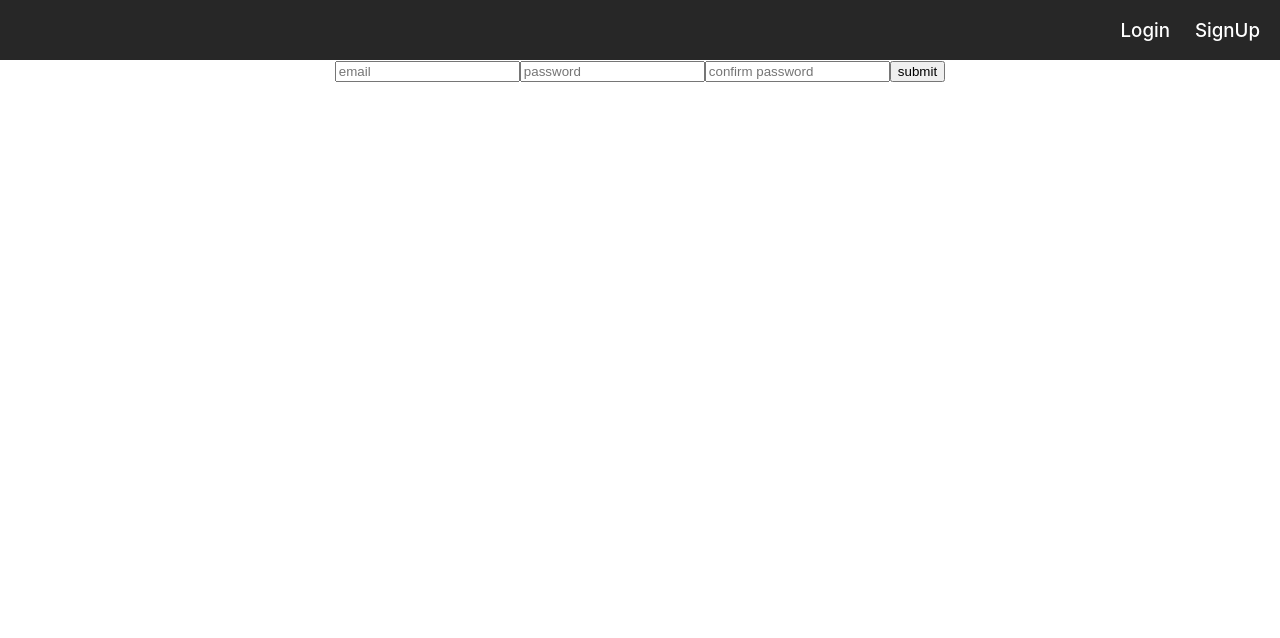
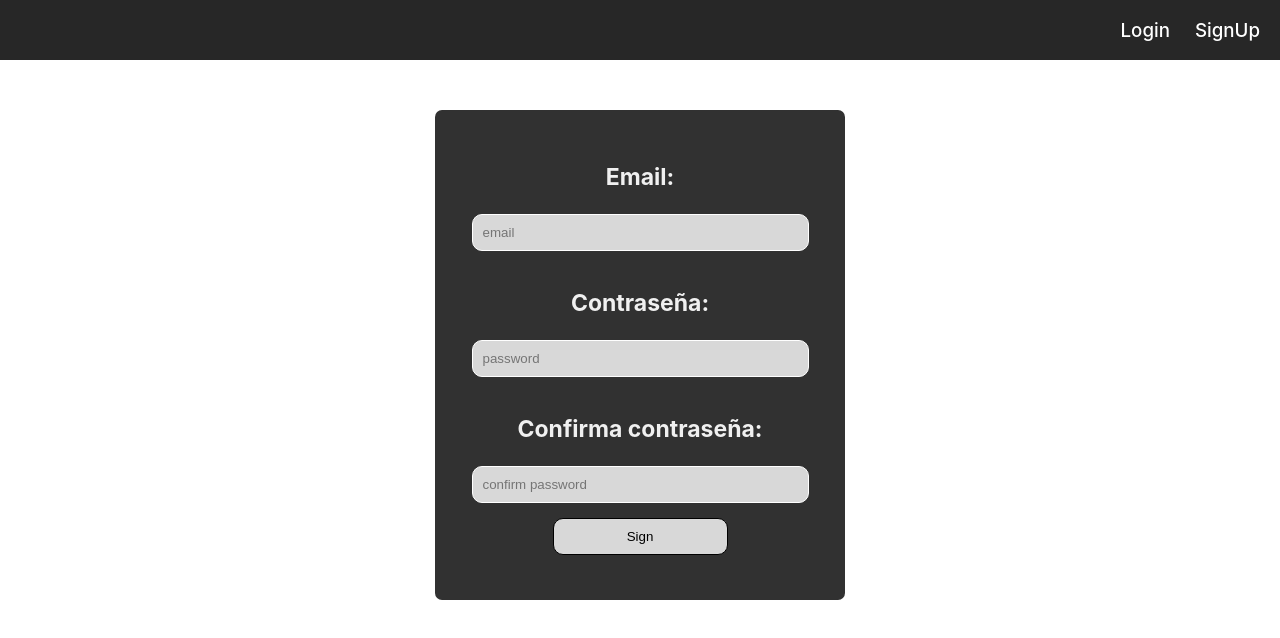
Before and after one commit to FabianMosquera/restaurant-project, a React (Vite) app: page /signup in a window 1280 px wide. Shown: the top 638 px of the page. Built offline with nearby package versions, Linux system fonts and the light colour scheme.

Commit message:
ADD Styles

```diff
--- /dev/null
+++ b/src/pages/Login/StyledLogin.tsx
@@ -0,0 +1,33 @@
+import styled from "styled-components";
+
+export const ContainerForm = styled.form`
+  background: #313131;
+  padding: 30px;
+  margin: auto;
+  border-radius: 7px;
+  width: 350px;
+  margin-top: 50px;
+  color: #f0f0f0;
+`;
+
+export const StyledTitle = styled.h3`
+  font-size: 23px;
+`;
+
+export const StyledInput = styled.input`
+  width: 90%;
+  background: #d8d8d8;
+  padding: 10px;
+  border-radius: 10px;
+  margin-bottom: 8px;
+  border: 1px solid #ffffff;
+`;
+
+export const Styledbtn = styled.input`
+  width: 50%;
+  background: #d8d8d8;
+  padding: 10px;
+  border-radius: 10px;
+  margin-bottom: 15px;
+  border: 1px solid #000000;
+`;
--- a/src/pages/Login/index.tsx
+++ b/src/pages/Login/index.tsx
@@ -3,6 +3,7 @@ import { useForm } from "react-hook-form";
 import { yupResolver } from "@hookform/resolvers/yup";
 import * as yup from "yup";
 import { Context } from "../../context/context";
+import { ContainerForm, StyledTitle, StyledInput, Styledbtn } from "./StyledLogin";
 
 interface INform {
   email: string;
@@ -27,13 +28,15 @@ function Login() {
 
   return (
     <>
-      <form onSubmit={handleSubmit(onSubmit)}>
-        <input placeholder="email" type="email" {...register("email")} />
+      <ContainerForm onSubmit={handleSubmit(onSubmit)}>
+        <StyledTitle>Email:</StyledTitle>
+        <StyledInput placeholder="email" type="email" {...register("email")} />
         {errors.email && <p>{errors.email.message}</p>}
-        <input placeholder="password" type="text" {...register("password")} />
+        <StyledTitle>Contraseña:</StyledTitle>
+        <StyledInput placeholder="password" type="text" {...register("password")} />
         {errors.password && <p>{errors.password.message}</p>}
-        <input type="submit" value="submit" />
-      </form>
+        <Styledbtn type="submit" value="submit" />
+      </ContainerForm>
     </>
   );
 }
--- /dev/null
+++ b/src/pages/Restaurant/StyledRestaurant.tsx
@@ -0,0 +1,53 @@
+import styled from "styled-components";
+
+export const ContainerCard = styled.div`
+  display: flex;
+  justify-content: center;
+  text-align: center;
+  align-items: center;
+  flex-wrap: wrap;
+  gap: 25px 18px;
+  padding: 50px 6px;
+  height: 100%;
+  width: 100%;
+`;
+
+export const Content = styled.div`
+  text-align: center;
+  display: flex;
+  overflow: hidden;
+  width: 280px;
+  border-radius: 0.5rem;
+  color: white;
+  background: linear-gradient(45deg, #858585, #111111);
+  box-shadow: 0 24px 38px 3px rgba(0, 0, 0, 0.025),
+    0 9px 46px 8px rgba(0, 0, 0, 0.025), 0 11px 15px -7px rgba(0, 0, 0, 0.025);
+`;
+export const ContentContainer = styled.div`
+  display: flex;
+  align-items: center;
+  justify-content: center;
+  flex-direction: column;
+  height: 450px;
+  text-align: center;
+  text-overflow: ellipsis;
+  width: 100%;
+`;
+
+export const ImagenStyle = styled.img`
+  display: flex;
+  align-items: center;
+  justify-content: center;
+  width: 90px;
+  height: 90px;
+  margin-bottom: 2rem;
+  border-radius: 40%;
+`;
+
+export const NameTitle = styled.h2`
+  font-size: 1.25rem;
+`;
+
+export const ReseñaStyle = styled.p`
+  font-size: 1rem;
+`;
--- a/src/pages/Restaurant/index.tsx
+++ b/src/pages/Restaurant/index.tsx
@@ -2,6 +2,7 @@ import { Context } from "../../context/context";
 import { useContext, useEffect, useState } from "react";
 import getRestaurante from "../../services/firebase";
 import { useNavigate } from "react-router-dom";
+import { ContainerCard, Content, ImagenStyle, NameTitle, ReseñaStyle, ContentContainer } from "./StyledRestaurant";
 
 function Restaurant(props: any) {
   const { userLogin } = useContext(Context);
@@ -9,50 +10,59 @@ function Restaurant(props: any) {
   const [dato, setDato] = useState([{}]);
   const [datofil, setDatofil] = useState("");
 
-  const navigate = useNavigate()
+  const navigate = useNavigate();
 
   useEffect(() => {
-    //if (!userLogin) return navigate("/Login")
+    if (!userLogin) return navigate("/Login")
     const getData = async () => {
       const restaurante = await getRestaurante();
-      setDato(restaurante)
-
+      setDato(restaurante);
     };
     getData();
   }, []);
 
-  const handleChange = (e:any)=> {
-    setFiltro(e.target.value)
-    if (e.target.value == ''){
-      setDatofil('')
+  const handleChange = (e: any) => {
+    setFiltro(e.target.value);
+    if (e.target.value == "") {
+      setDatofil("");
     }
-  }
+  };
 
-  const handleClick = ()=> {
-    setDatofil(filtro)
-  }
+  const handleClick = () => {
+    setDatofil(filtro);
+  };
 
   return (
     <>
       <h1>RESTAURANTE:</h1>
       <div className="Barra-busqueda">
-        <input name="buscador" type="text" value={filtro} onChange={handleChange} placeholder="buscar restaurante" />
+        <input
+          name="buscador"
+          type="text"
+          value={filtro}
+          onChange={handleChange}
+          placeholder="buscar restaurante"
+        />
         <button onClick={handleClick}>Buscar</button>
       </div>
-      <div className="container-restaurant">
+      <ContainerCard>
         {dato
-          .filter((item:any)=>datofil != '' ? item.ciudad.toLowerCase()===datofil.toLowerCase() :true )
-          .map(
-          ({ Imagen, Direccion, Reseña, nombre }: any, index: number) => (
-            <div key={index}>
-            <h1 >{nombre}</h1>
-            <h2>{Direccion}</h2>
-            <p>{Reseña}</p>
-            <img src={Imagen} alt="" />
-            </div>
+          .filter((item: any) =>
+            datofil != ""
+              ? item.ciudad.toLowerCase() === datofil.toLowerCase()
+              : true
           )
-        )}
-      </div>
+          .map(({ Imagen, Direccion, Reseña, nombre }: any, index: number) => (
+            <Content key={index}>
+              <ContentContainer>
+              <ImagenStyle src={Imagen} alt="" />
+              <NameTitle>Nombre: {nombre}</NameTitle>
+              <NameTitle>Dirección: {Direccion}</NameTitle>
+              <ReseñaStyle>Reseña: {Reseña}</ReseñaStyle>
+              </ContentContainer>
+            </Content>
+          ))}
+      </ContainerCard>
     </>
   );
 }
--- /dev/null
+++ b/src/pages/SignUp/StyledSignup.tsx
@@ -0,0 +1,33 @@
+import styled from "styled-components";
+
+export const ContainerForm = styled.form`
+  background: #313131;
+  padding: 30px;
+  margin: auto;
+  border-radius: 7px;
+  width: 350px;
+  margin-top: 50px;
+  color: #f0f0f0;
+`;
+
+export const StyledTitle = styled.h3`
+  font-size: 23px;
+`;
+
+export const StyledInput = styled.input`
+  width: 90%;
+  background: #d8d8d8;
+  padding: 10px;
+  border-radius: 10px;
+  margin-bottom: 15px;
+  border: 1px solid #ffffff;
+`;
+
+export const Styledbtn = styled.input`
+  width: 50%;
+  background: #d8d8d8;
+  padding: 10px;
+  border-radius: 10px;
+  margin-bottom: 15px;
+  border: 1px solid #000000;
+`;
--- a/src/pages/SignUp/index.tsx
+++ b/src/pages/SignUp/index.tsx
@@ -1,6 +1,7 @@
 import { useForm, SubmitHandler } from "react-hook-form";
 import { useNavigate } from "react-router-dom"
 import { yupResolver } from "@hookform/resolvers/yup";
+import { ContainerForm, StyledTitle, StyledInput, Styledbtn } from "./StyledSignup";
 import * as yup from "yup";
 
 interface INform {
@@ -48,19 +49,22 @@ function SignUp() {
   };
 
   return (
-    <form onSubmit={handleSubmit(onSubmit)}>
-      <input placeholder="email" type="email" {...register("email")} />
+    <ContainerForm onSubmit={handleSubmit(onSubmit)}>
+      <StyledTitle>Email:</StyledTitle>
+      <StyledInput placeholder="email" type="email" {...register("email")} />
       {errors.email && <p>{errors.email.message}</p>}
-      <input placeholder="password" type="text" {...register("password")} />
+      <StyledTitle>Contraseña:</StyledTitle>
+      <StyledInput placeholder="password" type="text" {...register("password")} />
+      <StyledTitle>Confirma contraseña:</StyledTitle>
       {errors.password && <p>{errors.password.message}</p>}
-      <input
+      <StyledInput
         placeholder="confirm password"
         type="text"
         {...register("confirmPass")}
       />
       {errors.confirmPass && <p>{errors.confirmPass.message}</p>}
-      <input type="submit" value="submit" />
-    </form>
+      <Styledbtn type="submit" value="Sign" />
+    </ContainerForm>
   );
 }
 
```
